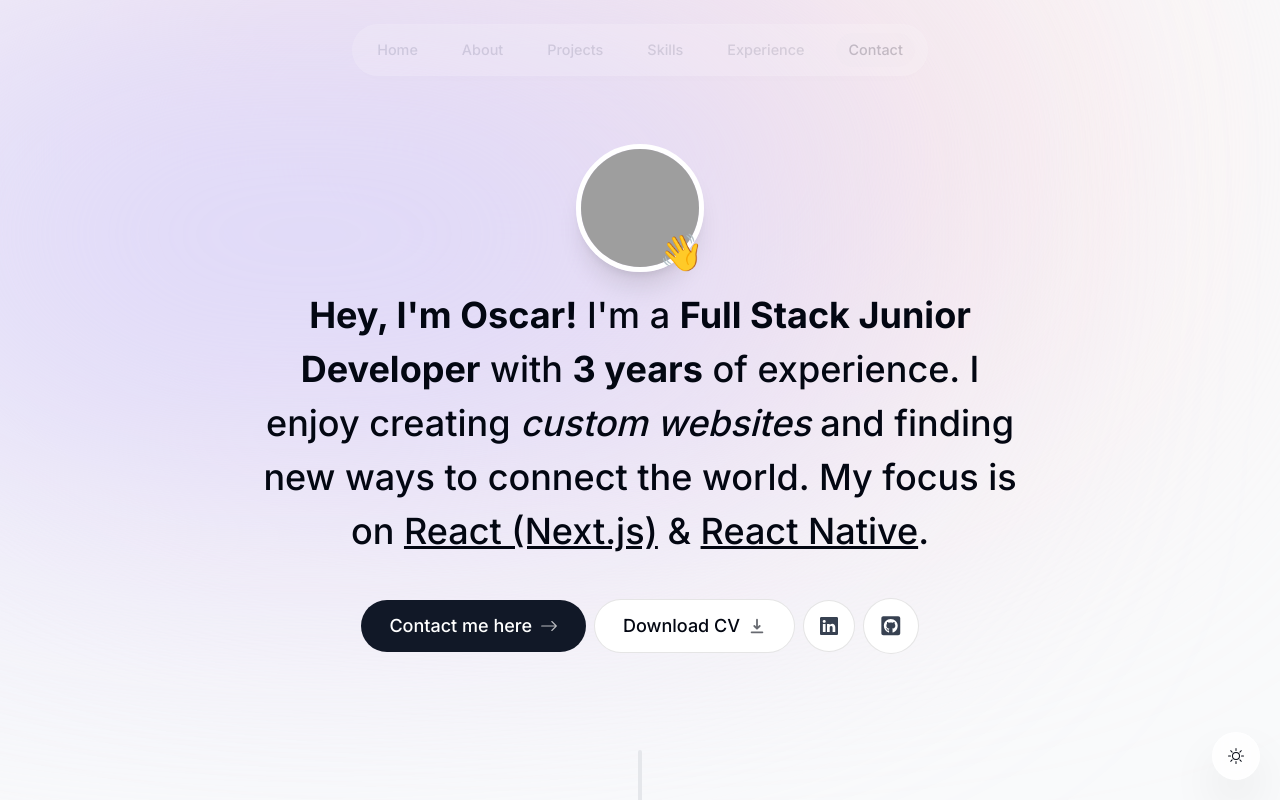
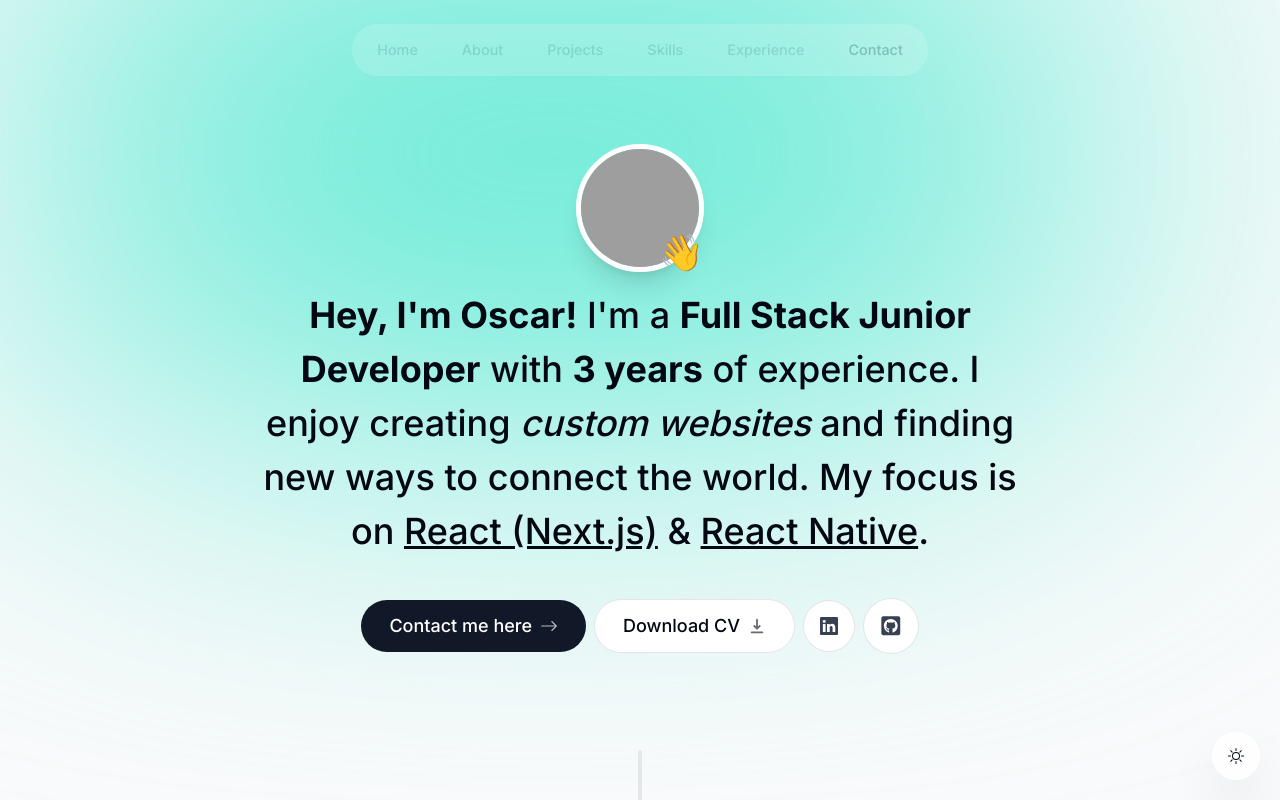
Before and after one commit to AlhuayOscar/myPortafolio, a Next.js app: page / in a window 1280 px wide. Shown: the top 800 px of the page. Built offline with nearby package versions, Linux system fonts and the light colour scheme; grey boxes are pictures that could not be loaded.

Commit message:
Ready to Production

```diff
--- a/app/layout.tsx
+++ b/app/layout.tsx
@@ -25,8 +25,8 @@
       <body
         className={`${inter.className} bg-gray-50 text-gray-950 relative pt-28 sm:pt-36 dark:bg-gray-900 dark:text-gray-50 dark:text-opacity-90`}
       >
-        <div className="bg-[#fbe2e3] absolute top-[-6rem] -z-10 right-[11rem] h-[31.25rem] w-[31.25rem] rounded-full blur-[10rem] sm:w-[68.75rem] dark:bg-[#946263]"></div>
-        <div className="bg-[#dbd7fb] absolute top-[-1rem] -z-10 left-[-35rem] h-[31.25rem] w-[50rem] rounded-full blur-[10rem] sm:w-[68.75rem] md:left-[-33rem] lg:left-[-28rem] xl:left-[-15rem] 2xl:left-[-5rem] dark:bg-[#676394]"></div>
+        <div className="bg-teal-300 absolute top-[-6rem] -z-10 right-[11rem] h-[31.25rem] w-[31.25rem] rounded-full blur-[10rem] sm:w-[68.75rem] dark:bg-teal-800"></div>
+        <div className="bg-aquamarine-200 absolute top-[-1rem] -z-10 left-[-35rem] h-[31.25rem] w-[50rem] rounded-full blur-[10rem] sm:w-[68.75rem] md:left-[-33rem] lg:left-[-28rem] xl:left-[-15rem] 2xl:left-[-5rem] dark:bg-aquamarine-700"></div>
 
         <ThemeContextProvider>
           <ActiveSectionContextProvider>
```
